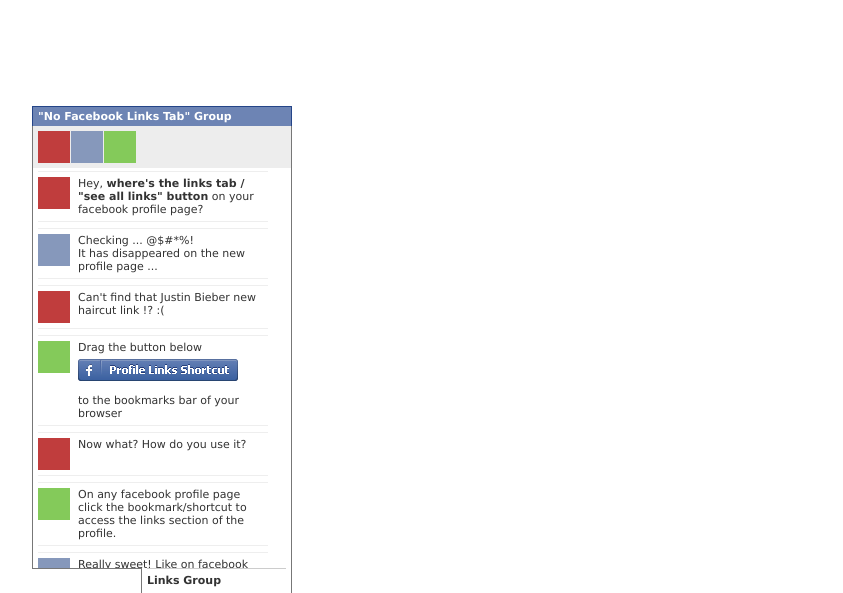
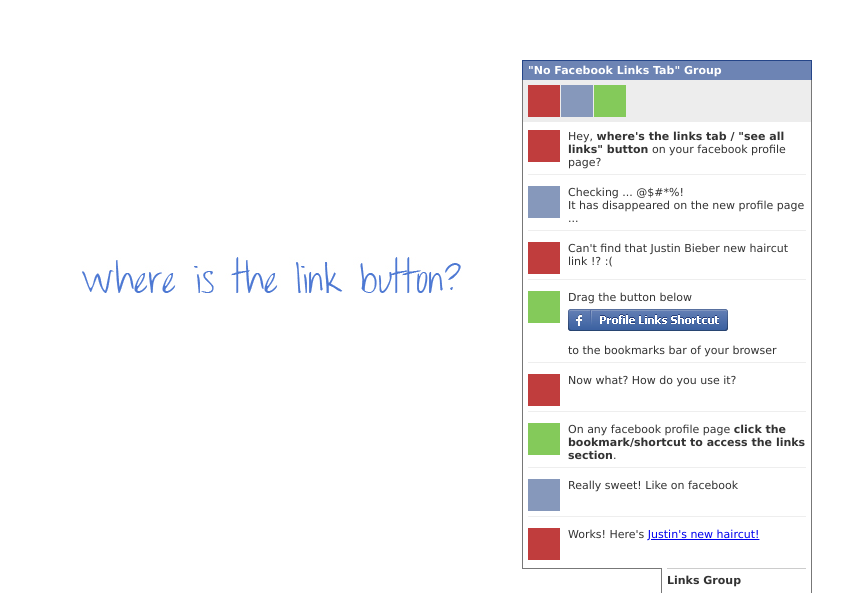
Before and after one commit to nilaccount-xx/profile-links-bookmarklet, a plain HTML site: page bookmarklet.html in a window 1280 px wide. Shown: the part 207-800 px from the top of the page, without its empty margins (268-1111 px from the left). Drawn offline with Linux system fonts and the light colour scheme.

Commit message:
bookmarklet-image

```diff
--- a/bookmarklet.html
+++ b/bookmarklet.html
@@ -13,24 +13,25 @@ a {cursor: pointer}
 .clearboth{clear: both; font-size:0px; line-height:0px; height:0px;}
 img, fieldset{margin:0; padding:0; border:none;}
 p,h1,h2,h3,h4,span,ul,li,a,object{outline-color:invert;outline-style:none;outline-width:medium;}
-.chat{width:260px; position:absolute; left:300px; bottom:0;}
-.chat_header{width:258px; height:19px; border:solid 1px #254588; border-bottom:none; background:#6d84b4; }
+.chat{width:290px; position:absolute; right:200px; bottom:0;}
+.chat_header{width:288px; height:19px; border:solid 1px #254588; border-bottom:none; background:#6d84b4; }
 .chat_header p{font-size:11px; font-weight:bold; color:#fff; line-height:19px; padding:0 0 0 5px;}
 .chat_pictures{background:#ededed; height:42px;}
-.chat_body{border-right:solid 1px #777; border-left:solid 1px #777; width:258px; background:#fff; float:left;}
+.chat_body{border-right:solid 1px #777; border-left:solid 1px #777; width:288px; background:#fff; float:left;}
 .chat_pictures ul{float:left; margin:5px 0 0 5px;}
 .chat_pictures li{list-style:none; margin:0 1px 0 0; float:left;}
 .red{background:#c03d3d; float:left; width:32px; height:32px; }
 .green{background:#84ca5a; float:left; width:32px; height:32px; }
 .blue{background:#8698bb; float:left; width:32px; height:32px; }
-.chat_line{margin:3px 5px; border-top:solid 1px #eee; border-bottom:solid 1px #eee; padding:5px 0; width:230px; float:left;}
-.chat_content{float:left; margin:0 0 0 8px; width:190px; color:#333;}
-.bottom_empty{height:24px; width:109px; border-top:solid 1px #777; border-right:solid 1px #777; float:left;}
+.chat_line{margin:3px 5px; border-bottom:solid 1px #eee; padding:5px 0; width:278px; float:left;}
+.chat_content{float:left; margin:0 0 0 8px; width:238px; color:#333;}
+.bottom_empty{height:24px; width:139px; border-top:solid 1px #777; border-right:solid 1px #777; float:left;}
 .chat_name{width:149px; border-right:solid 1px #777; height:25px; float:left; background:#fff;}
 .chat_name p{width:139px; margin:0 0 0 5px; float:left; border-top:solid 1px #ccc; font-size:11px; color:#333; font-weight:700; line-height:24px; height:24px;}
 .link_button{width:160px; height:22px; display:block; background:url(button.jpg); margin:5px 0 0 0;}
 </style>
 <body>
+<div style="background:url(img.jpg); width:381px; height:36px; right:550px; position:absolute; bottom:300px;"></div>
 <div class="chat">
 	<div class="chat_header">
 	  <p>"No Facebook Links Tab" Group</p>
@@ -43,7 +44,7 @@ p,h1,h2,h3,h4,span,ul,li,a,object{outline-color:invert;outline-style:none;outlin
 				<li class="green"></li>
 			</ul>
 		</div>
-		<div style="height:400px; overflow-y:auto;">
+
 			<div class="chat_line">
 				<div class="red"></div>
 				<p class="chat_content">Hey, <strong>where's the links tab / "see all links" button</strong> on your facebook profile page?</p>
@@ -66,17 +67,17 @@ p,h1,h2,h3,h4,span,ul,li,a,object{outline-color:invert;outline-style:none;outlin
 			</div>
 			<div class="chat_line">
 				<div class="green"></div>
-				<p class="chat_content">On any facebook profile page click the bookmark/shortcut to access the links section of the profile.</p>
+				<p class="chat_content">On any facebook profile page <strong>click the bookmark/shortcut to access the links section</strong>.</p>
 			</div>
 			<div class="chat_line">
 				<div class="blue"></div>
 				<p class="chat_content">Really sweet! Like on facebook</p>
 			</div>
-			<div class="chat_line">
+			<div class="chat_line" style="border-bottom:none!important;">
 				<div class="red"></div>
 				<p class="chat_content">Works! Here's <a href="http://www.popeater.com/2010/11/29/justin-bieber-new-haircut/" title="This is a joke. We don't endorse Justin Bieber in any way. Please listen to Richie Hawtin!">Justin's new haircut!</a></p>
 			</div>
-		</div>
+
 	</div>
 	<div class="bottom_empty">
 	</div>
```
Also changed, not shown: img.jpg (added).
